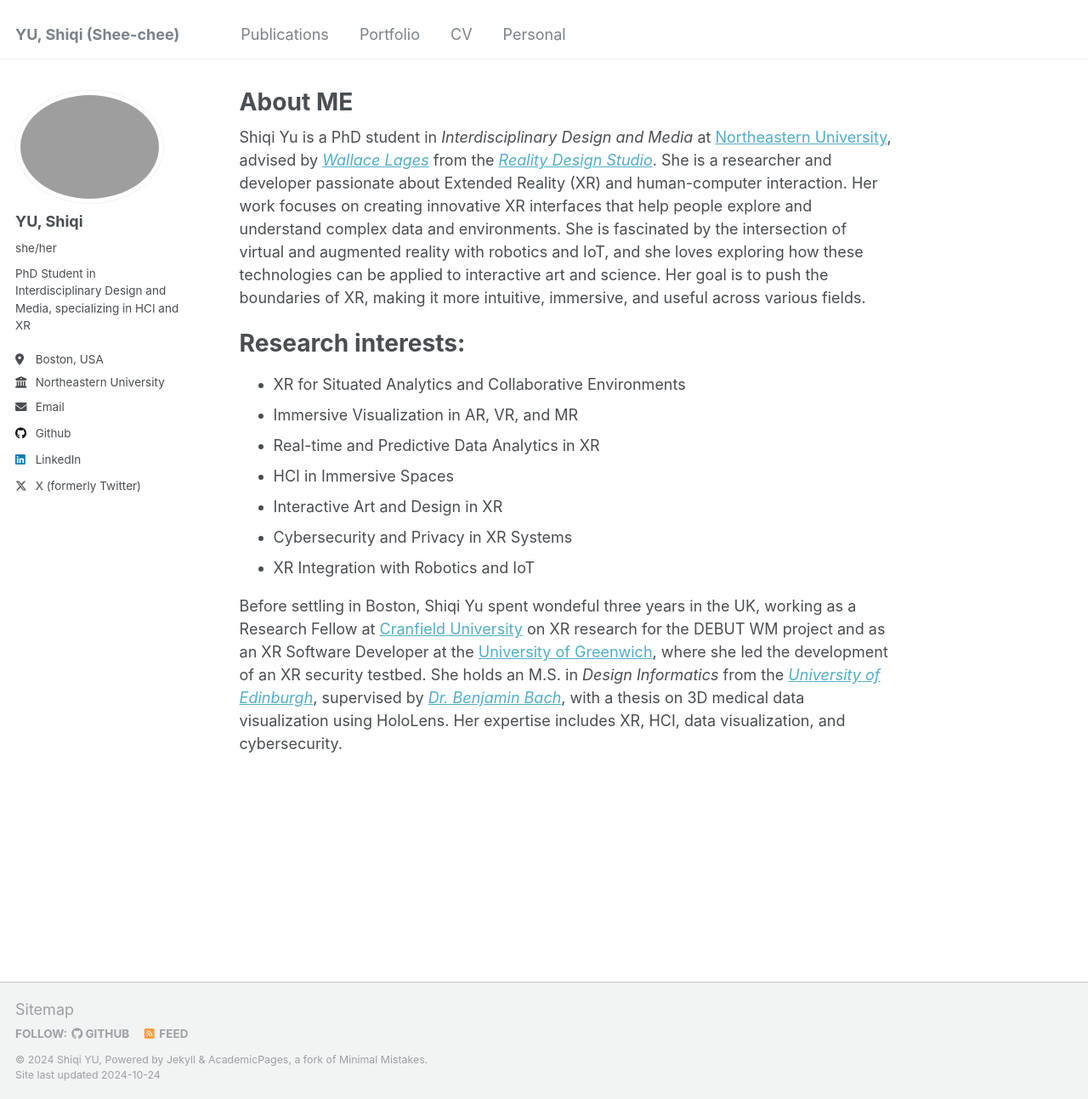
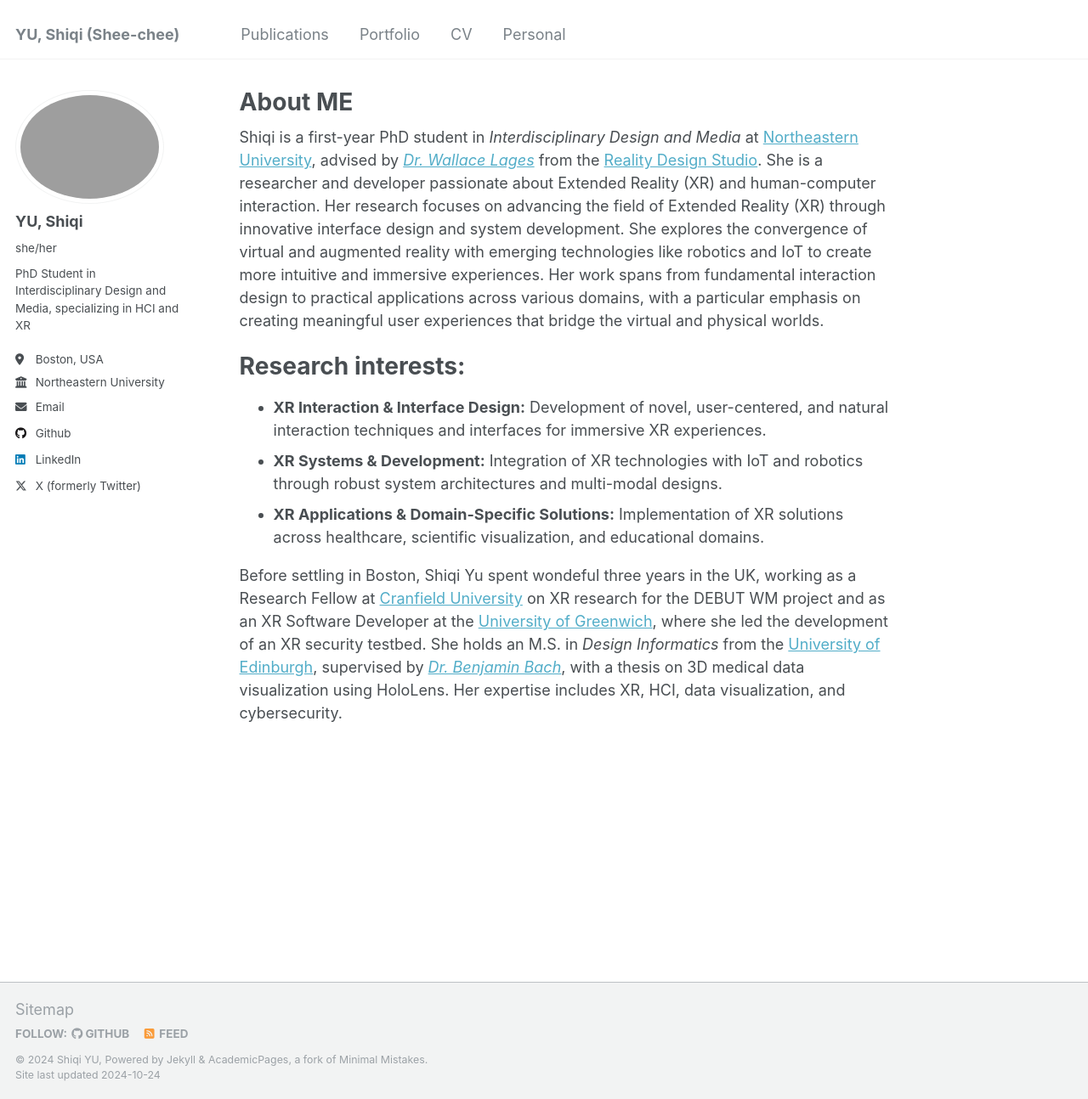
Before and after one commit to shiqi-yu/shiqi-yu.github.io, a Jekyll site: the page built from _pages/about.md, in a window 1280 px wide and 1294 px high. Shown: the whole window at 85% size. Built offline with Jekyll 4.4.1, drawn with Linux system fonts in a browser that asks for light colours.

Commit message:
update about me

```diff
--- a/_pages/about.md
+++ b/_pages/about.md
@@ -8,18 +8,14 @@ redirect_from:
 ---
 
 
-Shiqi Yu is a PhD student in <em>Interdisciplinary Design and Media</em> at [Northeastern University](https://www.northeastern.edu), advised by <em>[Wallace Lages](https://www.wallacelages.com/about.html)</em> from the <em>[Reality Design Studio](http://www.realitydesign.studio/)</em>. She is a researcher and developer passionate about Extended Reality (XR) and human-computer interaction. Her work focuses on creating innovative XR interfaces that help people explore and understand complex data and environments. She is fascinated by the intersection of virtual and augmented reality with robotics and IoT, and she loves exploring how these technologies can be applied to interactive art and science. Her goal is to push the boundaries of XR, making it more intuitive, immersive, and useful across various fields.
+Shiqi is a first-year PhD student in <em>Interdisciplinary Design and Media</em> at [Northeastern University](https://www.northeastern.edu), advised by <em>[Dr. Wallace Lages](https://www.wallacelages.com/about.html)</em> from the [Reality Design Studio](http://www.realitydesign.studio/). She is a researcher and developer passionate about Extended Reality (XR) and human-computer interaction. Her research focuses on advancing the field of Extended Reality (XR) through innovative interface design and system development. She explores the convergence of virtual and augmented reality with emerging technologies like robotics and IoT to create more intuitive and immersive experiences. Her work spans from fundamental interaction design to practical applications across various domains, with a particular emphasis on creating meaningful user experiences that bridge the virtual and physical worlds.
 
 Research interests:
 ======
 <ul>
-  <li>XR for Situated Analytics and Collaborative Environments</li>
-  <li>Immersive Visualization in AR, VR, and MR</li>
-  <li>Real-time and Predictive Data Analytics in XR</li>
-  <li>HCI in Immersive Spaces</li>
-  <li>Interactive Art and Design in XR</li>
-  <li>Cybersecurity and Privacy in XR Systems</li>
-  <li>XR Integration with Robotics and IoT</li>
+  <li><b>XR Interaction & Interface Design:</b> Development of novel, user-centered, and natural interaction techniques and interfaces for immersive XR experiences.</li>
+  <li><b>XR Systems & Development:</b> Integration of XR technologies with IoT and robotics through robust system architectures and multi-modal designs.</li>
+  <li><b>XR Applications & Domain-Specific Solutions:</b> Implementation of XR solutions across healthcare, scientific visualization, and educational domains.</li>
 </ul>
 
-Before settling in Boston, Shiqi Yu spent wondeful three years in the UK, working as a Research Fellow at [Cranfield University](https://www.cranfield.ac.uk/) on XR research for the DEBUT WM project and as an XR Software Developer at the [University of Greenwich](https://www.gre.ac.uk/), where she led the development of an XR security testbed. She holds an M.S. in <em>Design Informatics</em> from the <em>[University of Edinburgh](https://www.ed.ac.uk/)</em>, supervised by <em>[Dr. Benjamin Bach](https://vishub.net/bach.html)</em>, with a thesis on 3D medical data visualization using HoloLens. Her expertise includes XR, HCI, data visualization, and cybersecurity.
+Before settling in Boston, Shiqi Yu spent wondeful three years in the UK, working as a Research Fellow at [Cranfield University](https://www.cranfield.ac.uk/) on XR research for the DEBUT WM project and as an XR Software Developer at the [University of Greenwich](https://www.gre.ac.uk/), where she led the development of an XR security testbed. She holds an M.S. in <em>Design Informatics</em> from the [University of Edinburgh](https://www.ed.ac.uk/), supervised by <em>[Dr. Benjamin Bach](https://vishub.net/bach.html)</em>, with a thesis on 3D medical data visualization using HoloLens. Her expertise includes XR, HCI, data visualization, and cybersecurity.
```
